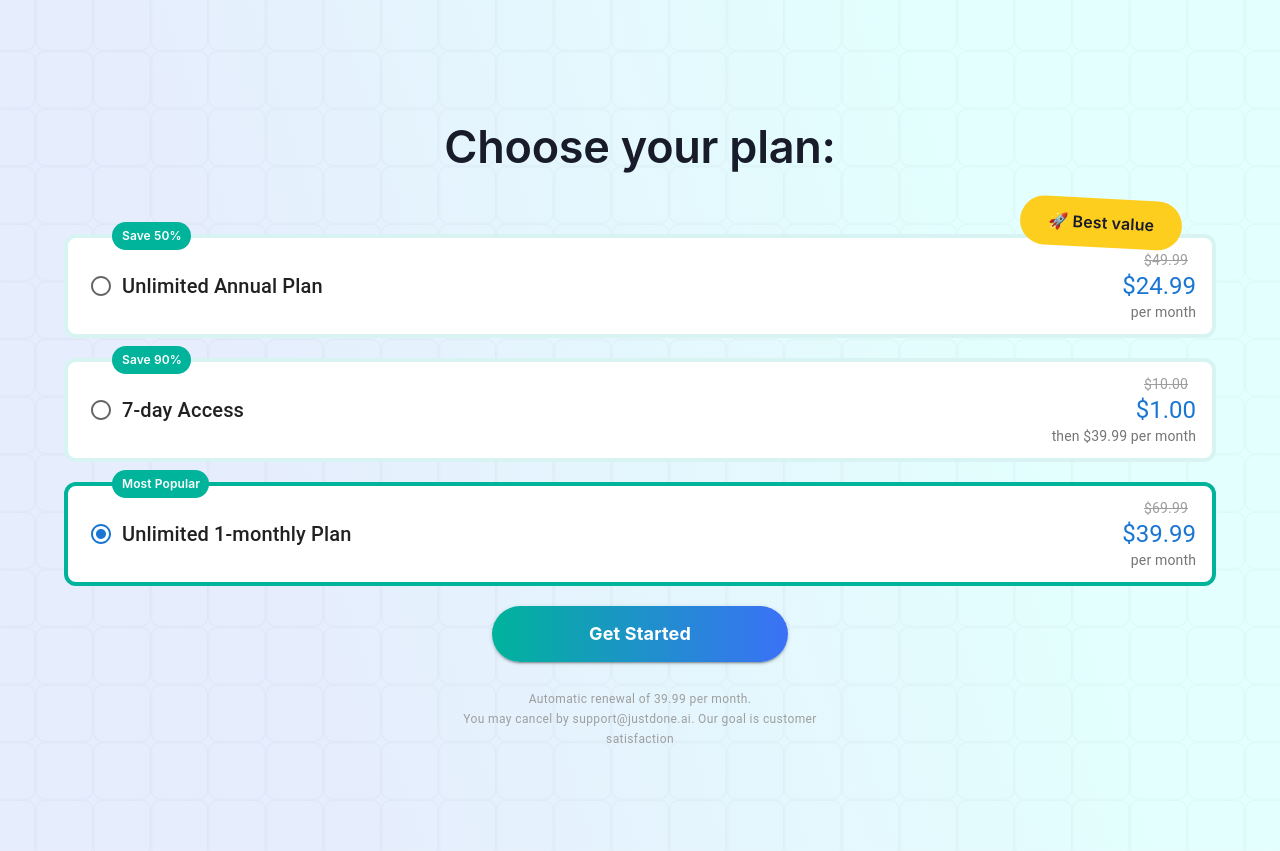
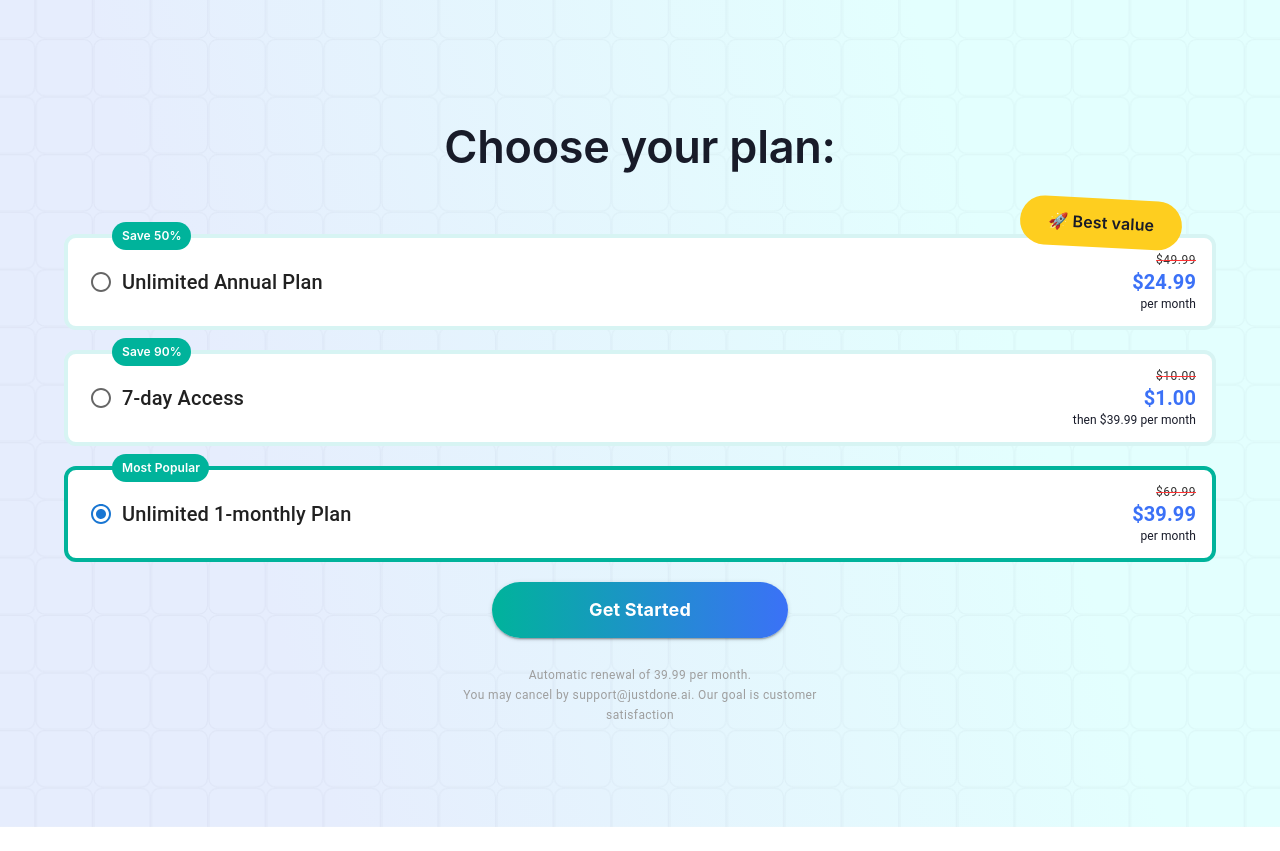
Before and after one commit to xanderrybalov/rybalov-manifest, a Next.js app: page /pricing in a window 1280 px wide. After the commit the page ends 827 px from the top, so only its background shows below. Built offline with nearby package versions, Linux system fonts and the light colour scheme.

Commit message:
fix: fixed styles of card

```diff
--- a/src/app/pricing/ProductCard.tsx
+++ b/src/app/pricing/ProductCard.tsx
@@ -111,11 +111,13 @@ const ProductCard: React.FC<ProductProps> = ({
           </span>
         )}
 
-        <Box display="flex" justifyContent={'space-between'}>
-          <Box display="flex" alignItems="center">
-            <Radio checked={selected} onChange={onSelect} color="primary" />
-            <Typography variant="h6">{name}</Typography>
-          </Box>
+        <Box
+          display="flex"
+          justifyContent={'space-between'}
+          alignItems={'center'}
+        >
+          <Radio checked={selected} onChange={onSelect} color="primary" />
+          <Typography variant="h6">{name}</Typography>
           <Box
             display="flex"
             alignItems="flex-end"
@@ -124,23 +126,41 @@ const ProductCard: React.FC<ProductProps> = ({
             sx={{ color: 'common.black' }}
           >
             {oldPrice && (
-              <Typography
-                variant="body2"
-                sx={{
-                  textDecoration: 'line-through',
-                  color: 'grey.500',
-                  mr: 1,
+              <span
+                style={{
+                  fontWeight: 400,
+                  fontSize: '12px',
+                  lineHeight: '20px',
+                  letterSpacing: '0.5px',
+                  opacity: '80%',
+                  textDecoration: 'line-through red',
                 }}
               >
                 ${oldPrice.toFixed(2)}
-              </Typography>
+              </span>
             )}
-            <Typography variant="h5" color="primary">
+            <span
+              style={{
+                color: '#3B71F7',
+                fontWeight: 700,
+                fontSize: '20px',
+                lineHeight: '24px',
+                letterSpacing: '0.1px',
+              }}
+            >
               ${price.toFixed(2)}
-            </Typography>
-            <Typography variant="body2" sx={{ color: 'grey.600', ml: 1 }}>
+            </span>
+            <span
+              style={{
+                color: '#181B29',
+                fontWeight: 400,
+                fontSize: '12px',
+                lineHeight: '20px',
+                letterSpacing: '0.1px',
+              }}
+            >
               {period}
-            </Typography>
+            </span>
           </Box>
         </Box>
       </Box>
```
